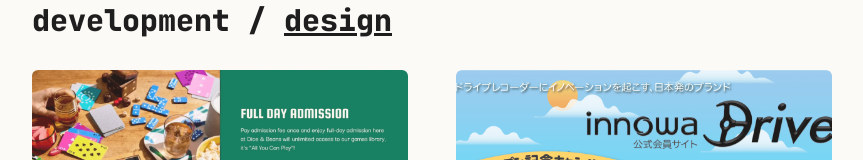
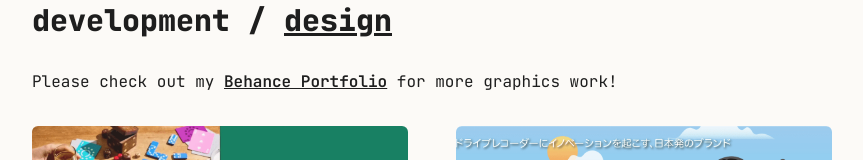
Before and after one commit to jaymiyam/jaymiyam.github.io, a Vue app: page / in a window 1280 px wide. Both pictures are taken after a click on the button "design". Shown: the part 914-1074 px from the top of the page, without its empty margins (208-1071 px from the left). Built offline with nearby package versions, Linux system fonts and the light colour scheme.

Commit message:
added behance portfolio link

```diff
--- a/src/components/ProjectsSection.vue
+++ b/src/components/ProjectsSection.vue
@@ -26,16 +26,25 @@
           design
         </button>
       </h2>
-      <div
-        v-if="showGraphicsProjects"
-        class="grid gap-8 sm:grid-cols-2 sm:gap-12"
+      <div v-if="showGraphicsProjects">
+        <p class="mb-8">
+          Please check out my
+          <a
+            class="hover:text-orangeGold font-semibold underline transition"
+            href="https://www.behance.net/jaymiyam"
+            target="blank"
+            >Behance Portfolio</a
           >
+          for more graphics work!
+        </p>
+        <div class="grid gap-8 sm:grid-cols-2 sm:gap-12">
           <GraphicsProjectCard
             v-for="project in GraphicsProjects"
             :key="project.id"
             :project="project"
             @click="openModal(project)"
           />
+        </div>
       </div>
       <div v-else>
         <ProjectCard
```
Lines whose indentation alone changed are shown as unchanged.
